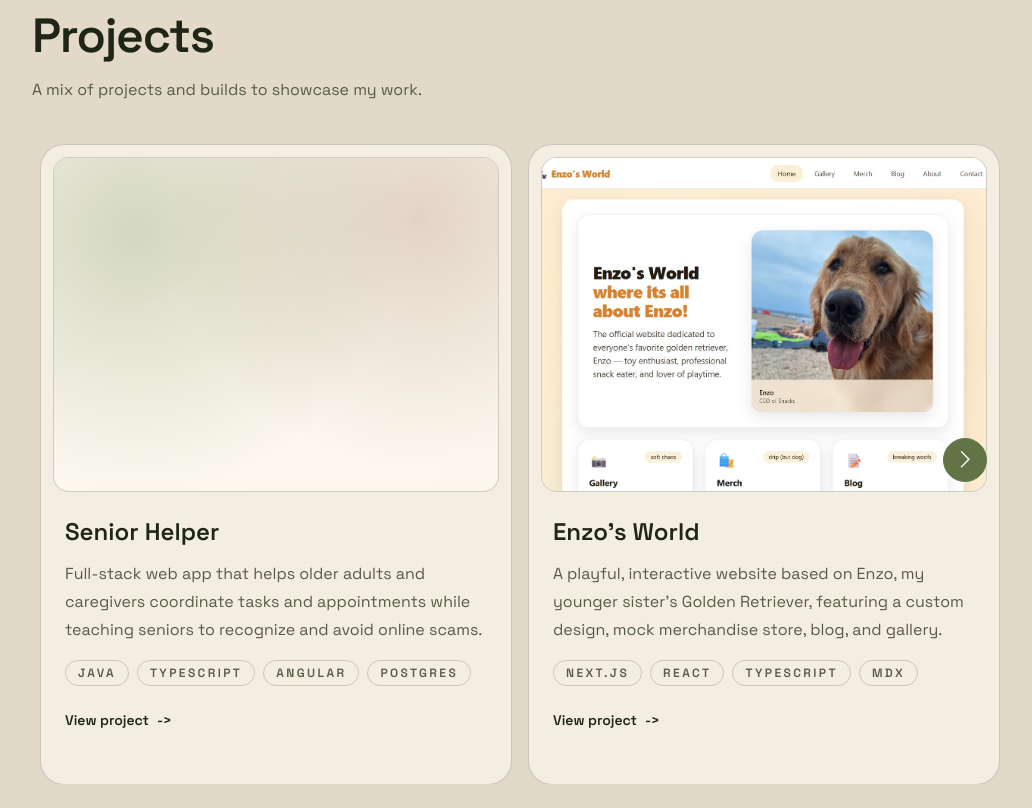
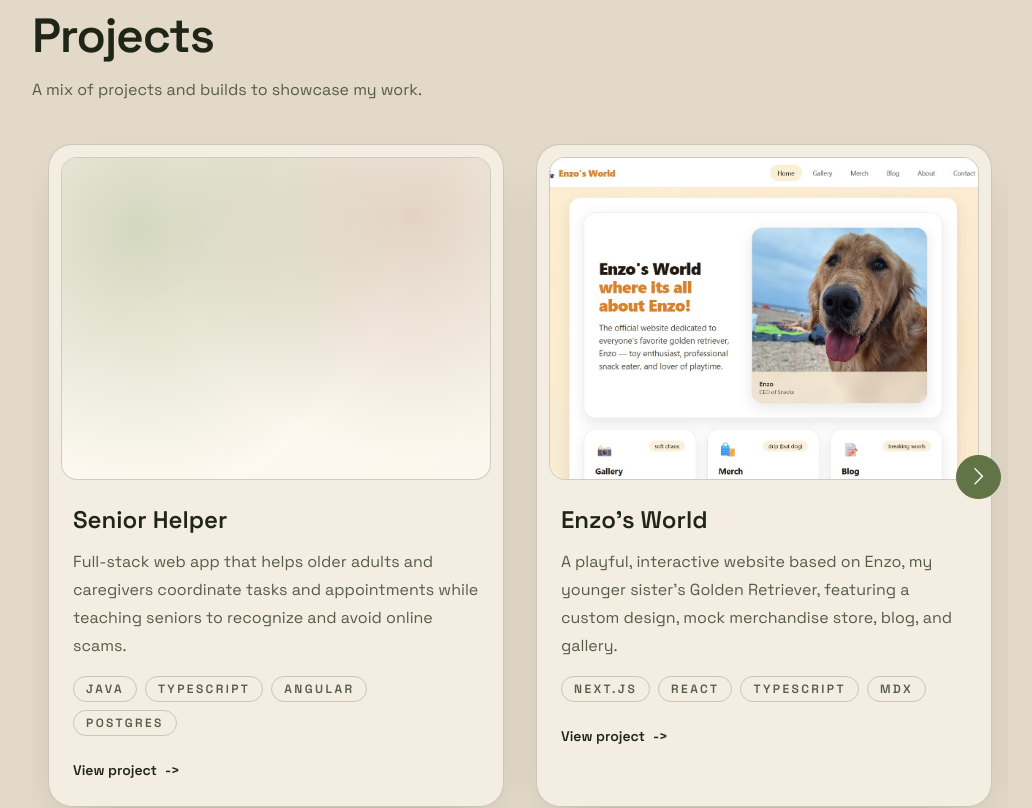
Before and after one commit to RickySerrano904/RickySerrano.dev, a Next.js app: page / in a window 1280 px wide. Shown: the part 4100-4908 px from the top of the page, without its empty margins (120-1152 px from the left). Built offline with nearby package versions, Linux system fonts and the light colour scheme.

Commit message:
style(carousel): re-add shadows to project tiles

```diff
--- a/app/components/home/ProjectsSection.tsx
+++ b/app/components/home/ProjectsSection.tsx
@@ -85,7 +85,7 @@ export default function ProjectsSection({ projects }: ProjectsSectionProps) {
       </header>
 
       {hasProjects ? (
-        <div className="mt-8">
+        <div className="project-carousel-shell mt-8">
           <Carousel
             responsive={responsive}
             ssr
@@ -99,8 +99,8 @@ export default function ProjectsSection({ projects }: ProjectsSectionProps) {
             beforeChange={() => setIsCarouselMoving(true)}
             afterChange={() => setIsCarouselMoving(false)}
             containerClass="project-carousel"
-            sliderClass="pb-2"
-            itemClass="px-2 pt-2"
+            sliderClass="pb-3"
+            itemClass="px-4 pt-2 pb-3"
             dotListClass="project-carousel-dots"
           >
             {projects.map((project) => (
@@ -123,7 +123,7 @@ export default function ProjectsSection({ projects }: ProjectsSectionProps) {
                       event.stopPropagation();
                     }
                   }}
-                  className="group flex h-full select-none flex-col rounded-3xl border border-[color:var(--border)] bg-[color:var(--panel)] p-3 backdrop-blur transition hover:-translate-y-1 hover:border-[color:var(--accent)]"
+                  className="group flex h-full select-none flex-col rounded-3xl border border-[color:var(--border)] bg-[color:var(--panel)] p-3 shadow-[0_20px_46px_-28px_rgba(33,41,24,0.42)] backdrop-blur transition hover:-translate-y-1 hover:border-[color:var(--accent)] hover:shadow-[0_26px_56px_-28px_rgba(33,41,24,0.5)]"
                 >
                   <div className="relative aspect-[4/3] overflow-hidden rounded-2xl border border-[color:var(--border)] bg-[color:var(--panel-strong)]">
                     {project.thumbnailSrc ? (
--- a/app/globals.css
+++ b/app/globals.css
@@ -212,11 +212,21 @@ a {
 }
 
 .project-carousel .react-multiple-carousel__arrow--left {
-  left: calc(2% + 1px) !important;
+  left: 0.45rem !important;
 }
 
 .project-carousel .react-multiple-carousel__arrow--right {
-  right: calc(2% + 1px) !important;
+  right: 0.45rem !important;
+}
+
+@media (max-width: 767px) {
+  .project-carousel .react-multiple-carousel__arrow--left {
+    left: 0.35rem !important;
+  }
+
+  .project-carousel .react-multiple-carousel__arrow--right {
+    right: 0.35rem !important;
+  }
 }
 
 .project-carousel-dots .react-multi-carousel-dot button {
@@ -246,7 +256,20 @@ a {
   cursor: grabbing;
 }
 
+.project-carousel-shell {
+  overflow-x: clip;
+}
+
+@supports not (overflow: clip) {
+  .project-carousel-shell {
+    overflow-x: hidden;
+  }
+}
+
+.project-carousel.react-multi-carousel-list,
 .project-carousel .react-multi-carousel-list {
-  padding-top: 0.45rem;
-  margin-top: -0.45rem;
+  overflow: visible;
+  padding: 0.55rem 0 1rem;
+  margin-top: -0.55rem;
+  margin-bottom: -1rem;
 }
```
